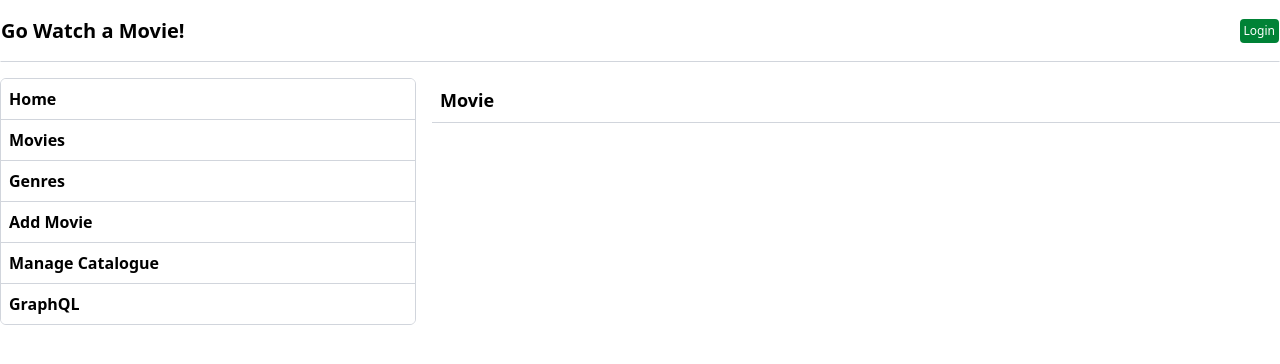
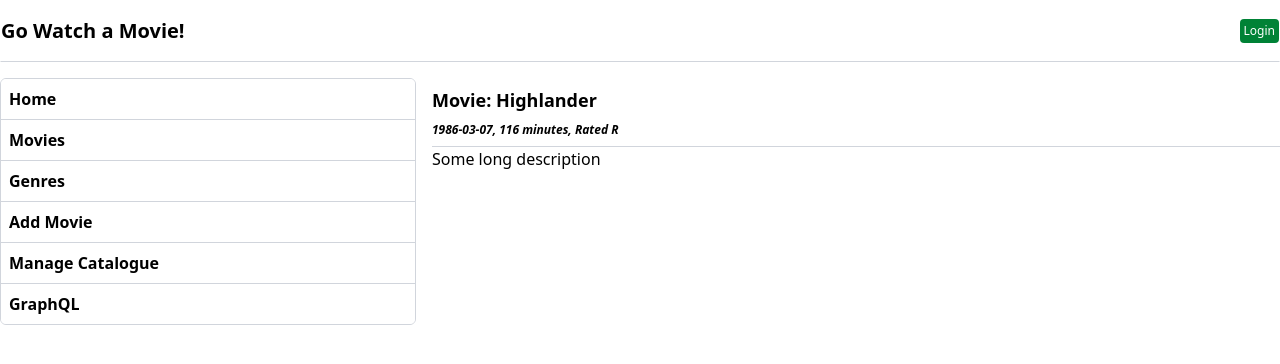
Before and after one commit to addcx1developer/movies-251109, a React (Vite) app in the folder frontend/: page /movies/1 in a window 1280 px wide. Shown: the top 364 px of the page. Built offline with nearby package versions, Linux system fonts and the light colour scheme.

Commit message:
Display individual movie (placeholder data)

```diff
--- a/frontend/src/components/EditMovie.jsx
+++ b/frontend/src/components/EditMovie.jsx
@@ -1,7 +1,7 @@
 function EditMovie() {
   return (
     <div>
-      <h2 className="text-lg font-bold border-b border-gray-300 p-2">
+      <h2 className="text-lg font-bold border-b border-gray-300 py-2">
         Edit Movie
       </h2>
     </div>
--- a/frontend/src/components/ErrorPage.jsx
+++ b/frontend/src/components/ErrorPage.jsx
@@ -5,7 +5,7 @@
 
   return (
     <div className="flex flex-col items-center">
-      <div className="container text-center p-4">
+      <div className="container text-center py-4">
         <h1 className="text-2xl">Oops!</h1>
         <p>Sorry, an unexpected error has occurred.</p>
         <p>
--- a/frontend/src/components/Genres.jsx
+++ b/frontend/src/components/Genres.jsx
@@ -1,7 +1,7 @@
 function Genres() {
   return (
     <div>
-      <h2 className="text-lg font-bold border-b border-gray-300 p-2">Genres</h2>
+      <h2 className="text-lg font-bold border-b border-gray-300 py-2">Genres</h2>
     </div>
   );
 }
--- a/frontend/src/components/GraphQL.jsx
+++ b/frontend/src/components/GraphQL.jsx
@@ -1,7 +1,7 @@
 function GraphQL() {
   return (
     <div>
-      <h2 className="text-lg font-bold border-b border-gray-300 p-2">
+      <h2 className="text-lg font-bold border-b border-gray-300 py-2">
         GraphQL
       </h2>
     </div>
--- a/frontend/src/components/Home.jsx
+++ b/frontend/src/components/Home.jsx
@@ -5,7 +5,7 @@
 function Home() {
   return (
     <div className="text-center">
-      <h2 className="text-lg font-bold border-b border-gray-300 p-2">
+      <h2 className="text-lg font-bold border-b border-gray-300 py-2">
         Find a movie to watch tonight!
       </h2>
       <div className="flex justify-center p-2">
--- a/frontend/src/components/Login.jsx
+++ b/frontend/src/components/Login.jsx
@@ -1,7 +1,7 @@
 function Login() {
   return (
     <div>
-      <h2 className="text-lg font-bold border-b border-gray-300 p-2">Login</h2>
+      <h2 className="text-lg font-bold border-b border-gray-300 py-2">Login</h2>
     </div>
   );
 }
--- a/frontend/src/components/ManageCatalogue.jsx
+++ b/frontend/src/components/ManageCatalogue.jsx
@@ -1,7 +1,7 @@
 function ManageCatalogue() {
   return (
     <div>
-      <h2 className="text-lg font-bold border-b border-gray-300 p-2">
+      <h2 className="text-lg font-bold border-b border-gray-300 py-2">
         Manage Catalogue
       </h2>
     </div>
--- a/frontend/src/components/Movie.jsx
+++ b/frontend/src/components/Movie.jsx
@@ -1,7 +1,33 @@
+import { useEffect, useState } from "react";
+import { useParams } from "react-router";
+
 function Movie() {
+  const [movie, setMovie] = useState({});
+  let { id } = useParams();
+
+  useEffect(() => {
+    let myMovie = {
+      id: 1,
+      title: "Highlander",
+      release_date: "1986-03-07",
+      runtime: 116,
+      mpaa_rating: "R",
+      description: "Some long description",
+    };
+    setMovie(myMovie);
+  }, [id]);
+
   return (
     <div>
-      <h2 className="text-lg font-bold border-b border-gray-300 p-2">Movie</h2>
+      <h2 className="flex flex-col gap-2 text-lg font-bold border-b border-gray-300 py-2">
+        <span>Movie: {movie.title}</span>
+        <small className="text-xs">
+          <em>
+            {movie.release_date}, {movie.runtime} minutes, Rated {movie.mpaa_rating}
+          </em>
+        </small>
+      </h2>
+      <p>{movie.description}</p>
     </div>
   );
 }
--- a/frontend/src/components/Movies.jsx
+++ b/frontend/src/components/Movies.jsx
@@ -29,7 +29,7 @@
 
   return (
     <div>
-      <h2 className="text-lg font-bold border-b border-gray-300 p-2">Movies</h2>
+      <h2 className="text-lg font-bold border-b border-gray-300 py-2">Movies</h2>
       <table className="min-w-full text-left border-collapse">
         <thead>
           <tr className="border-b bg-gray-100">
```
